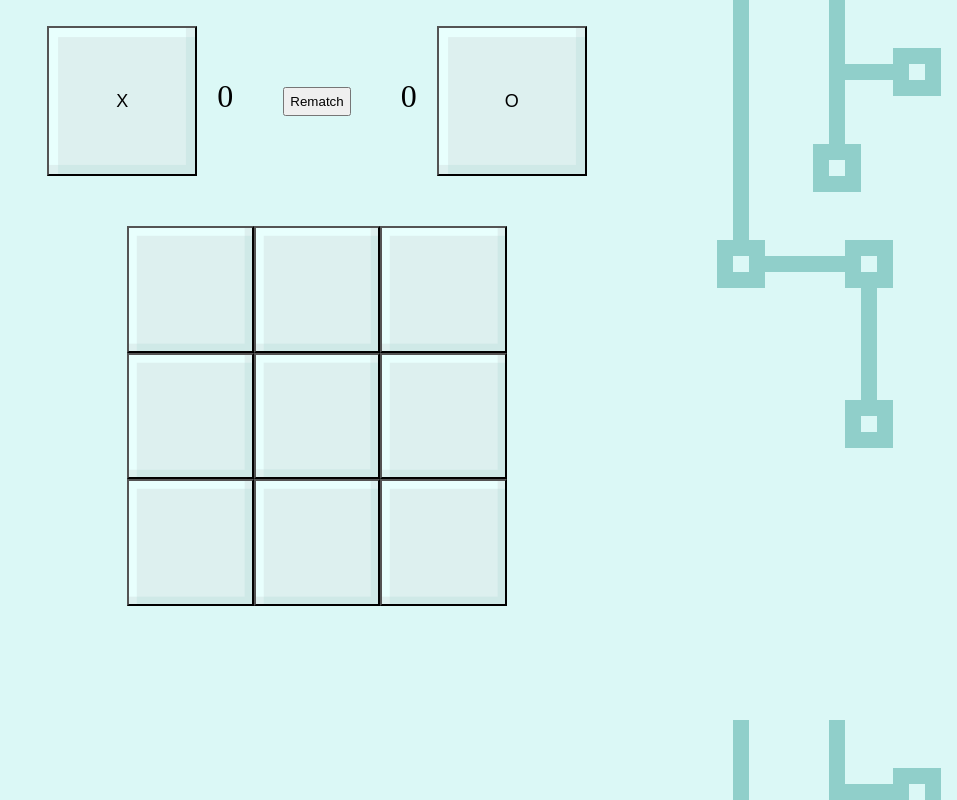
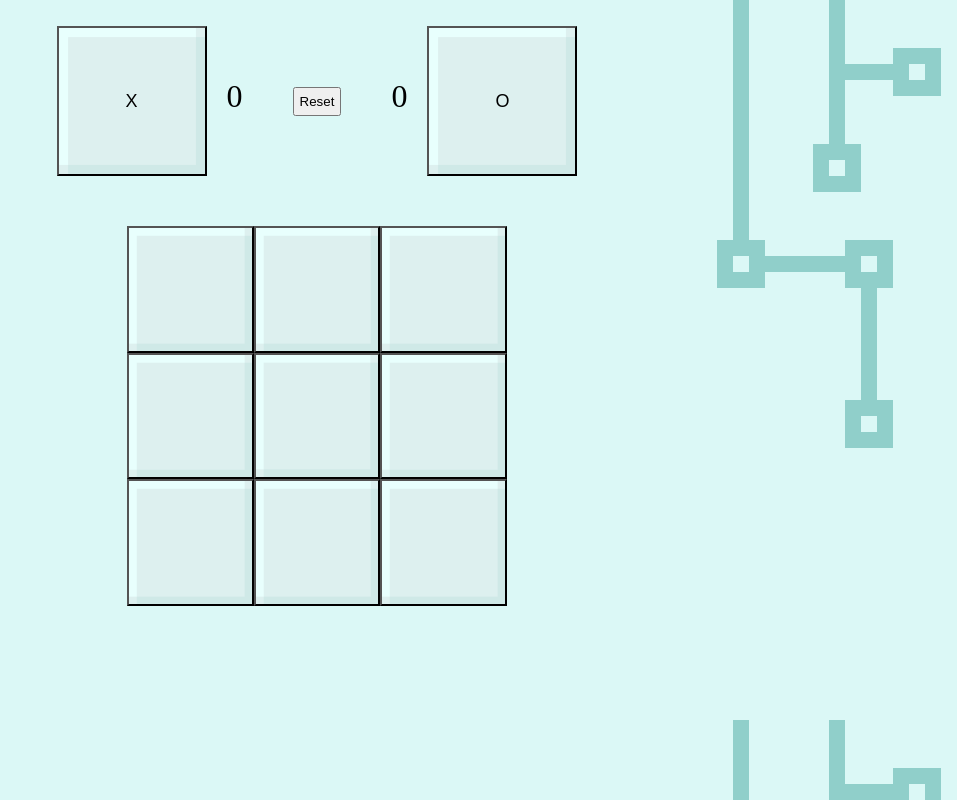
Before and after one commit to badideainc/internship-code-test, a website: page index.html in a window 1280 px wide. Shown: the whole page, without its empty margins (323-1280 px from the left). Drawn offline with Linux system fonts and the light colour scheme.

Commit message:
Rename rematch to reset for broader definition

```diff
--- a/index.html
+++ b/index.html
@@ -12,7 +12,7 @@
 				<button id="playerMarker" class="scoreMarker">X</button>
 				<p id="playerScore" class="scoreText"></p>
 			</div>
-			<div id="resetDiv"><button id="reset">Rematch</button></div>
+			<div id="resetDiv"><button id="reset">Reset</button></div>
 			<div class="score">
 				<p id="computerScore" class="scoreText"></p>
 				<button id="computerMarker" class="scoreMarker">O</button>
```
